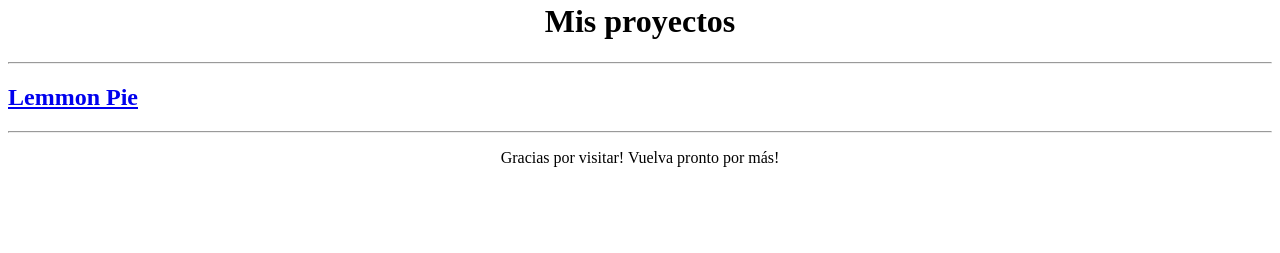
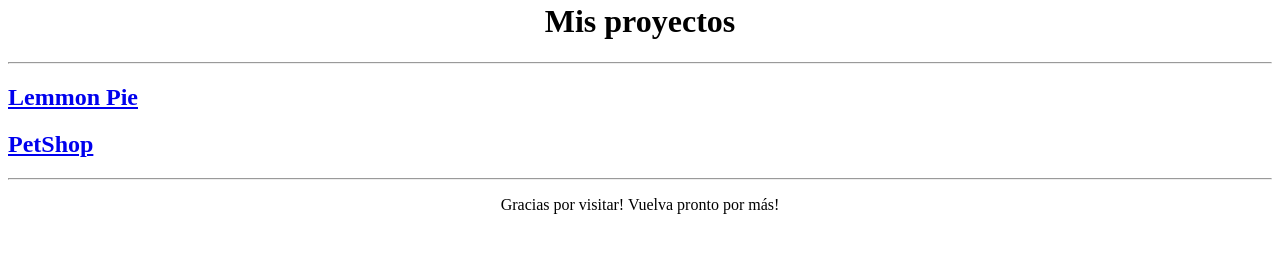
Before and after one commit to nadiamartinmontesi/Front-End-1, a plain HTML site: page index.html in a window 1280 px wide. Shown: the part 65-318 px from the top of the page. Drawn offline with Linux system fonts and the light colour scheme.

Commit message:
Agrego al index el nuevo ejercicio

```diff
--- a/index.html
+++ b/index.html
@@ -14,6 +14,7 @@
     </header>
     <main>
         <a href="Lemmon Pie/index.html" target="_blank"><h2>Lemmon Pie</h2></a>
+        <a href="PetShop/index.html" target="_blank"><h2>PetShop</h2></a>
     </main>
     <footer>
         <hr>
```
